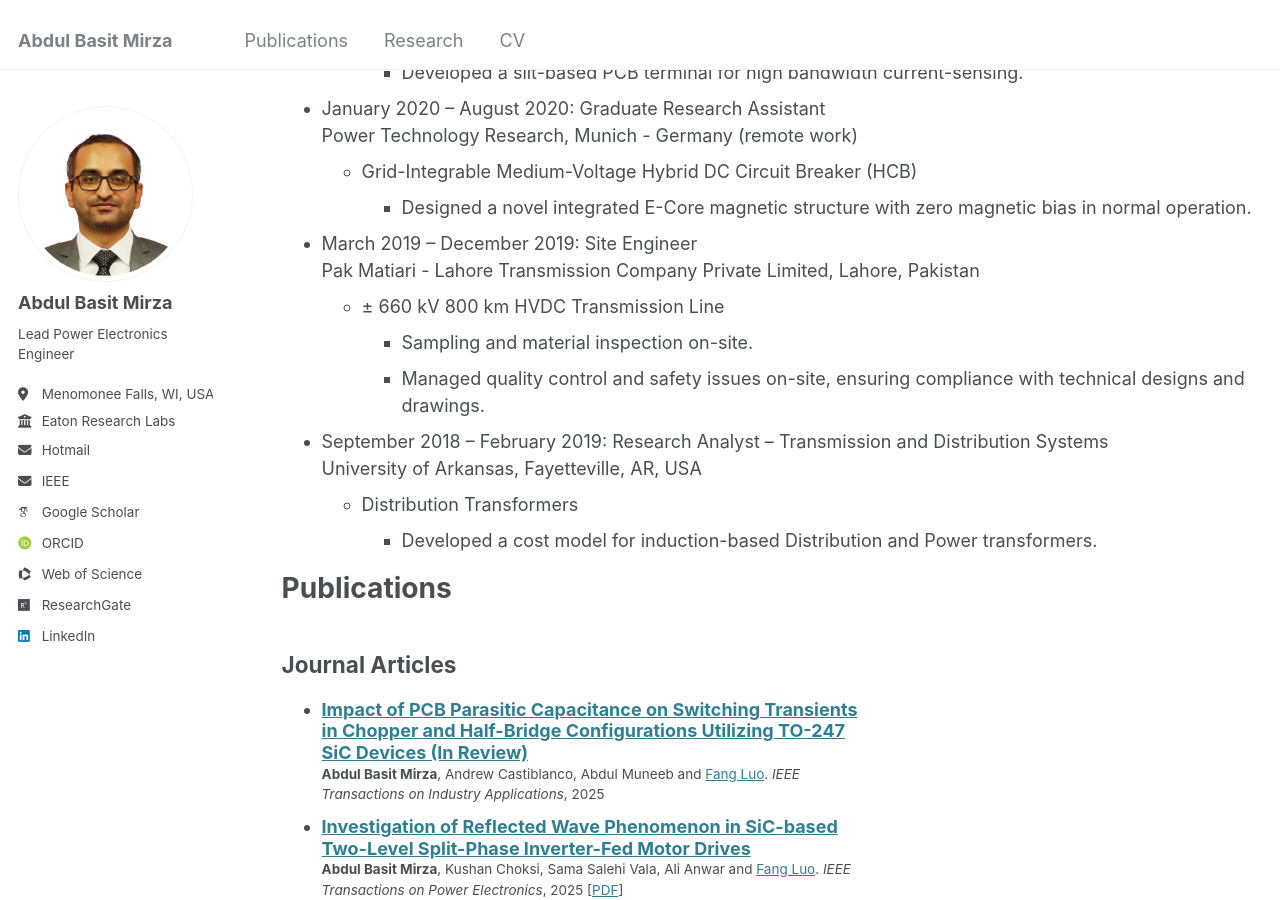
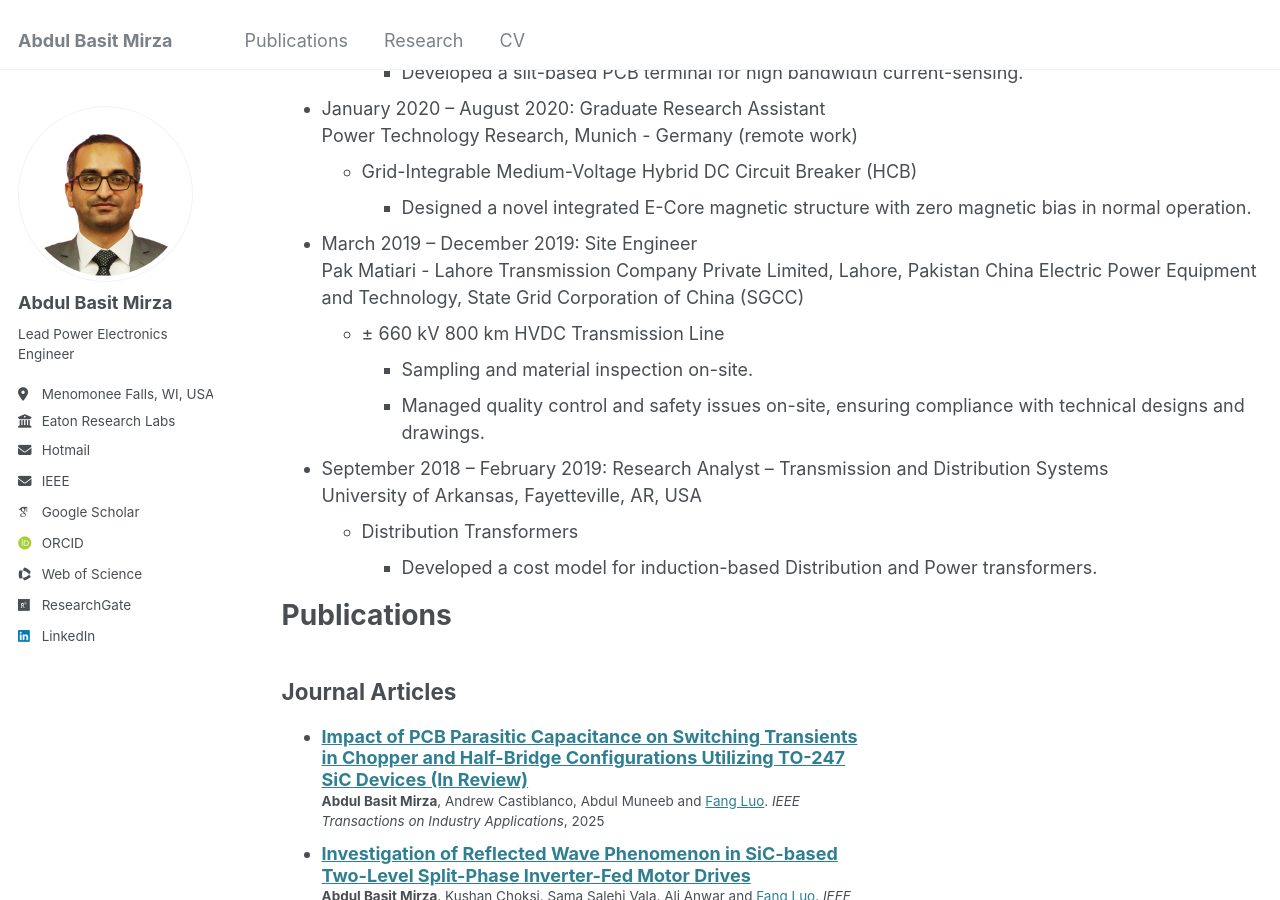
Before and after one commit to AbdulBasitMirza/abdulbasitmirza.github.io, a Jekyll site: the page built from _pages/cv.md, in a window 1280 px wide and 900 px high, scrolled down 1120 px. Built offline with Jekyll 4.4.1, drawn with Linux system fonts in a browser that asks for light colours; some web fonts are replaced.

Commit message:
Update cv.md

```diff
--- a/_pages/cv.md
+++ b/_pages/cv.md
@@ -43,6 +43,7 @@ Work & Research Experience
     * Designed a novel integrated E-Core magnetic structure with zero magnetic bias in normal operation.
 * March 2019 – December 2019: Site Engineer <br>
   Pak Matiari - Lahore Transmission Company Private Limited, Lahore, Pakistan
+  China Electric Power Equipment and Technology, State Grid Corporation of China (SGCC)
   * ± 660 kV 800 km HVDC Transmission Line
     * Sampling and material inspection on-site.
     * Managed quality control and safety issues on-site, ensuring compliance with technical designs and drawings.
```
